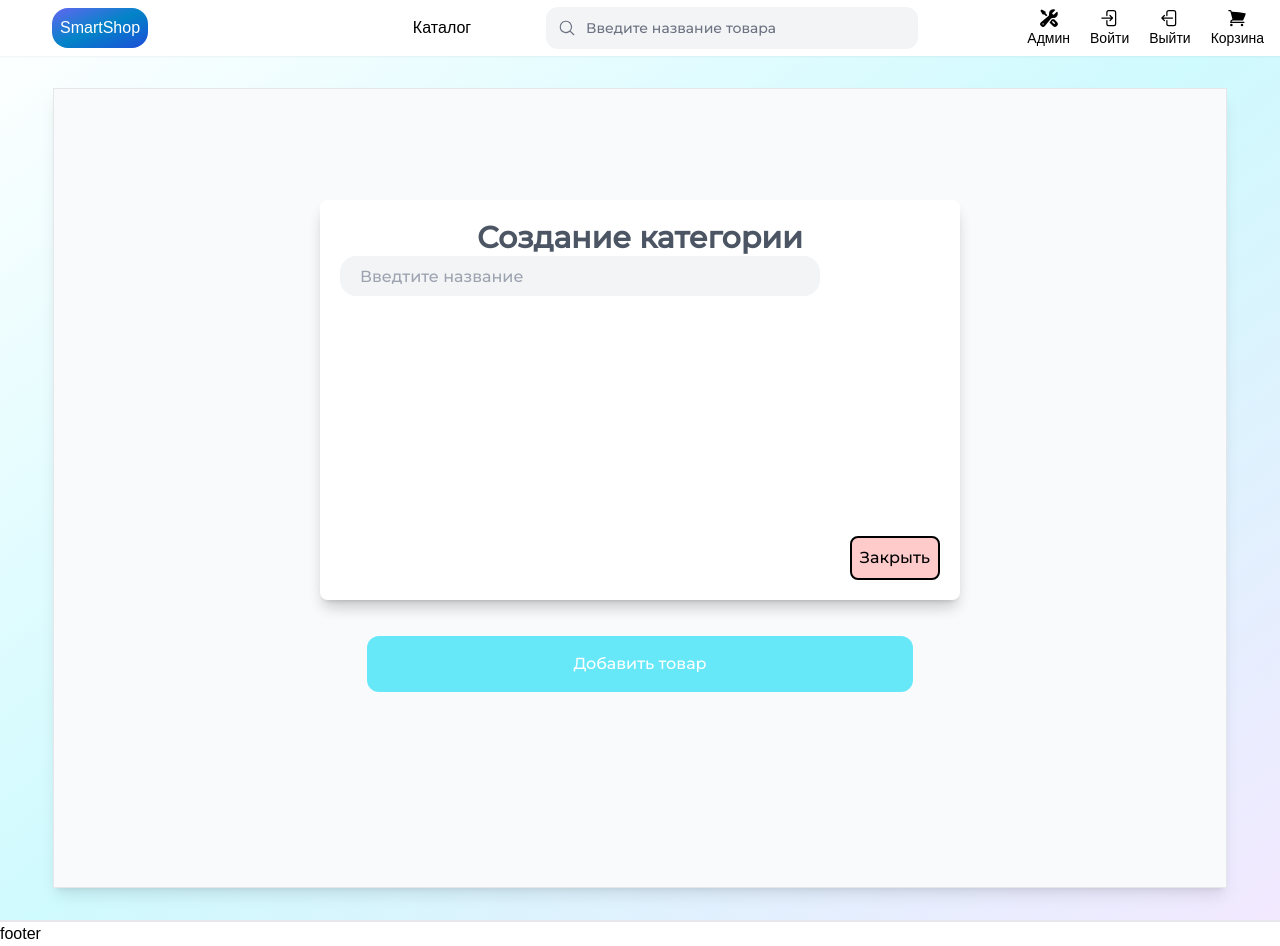
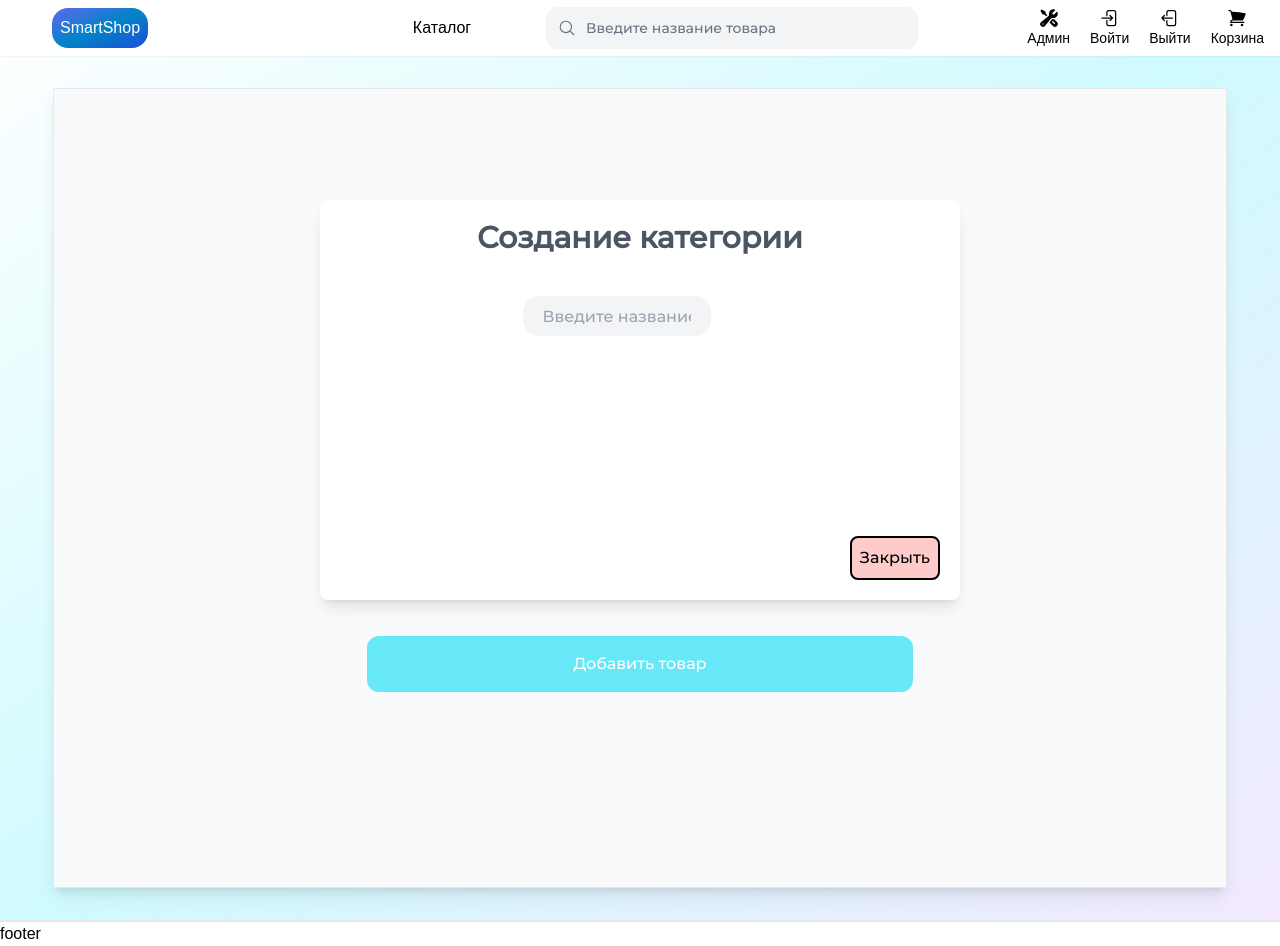
Before and after one commit to f-kurdan/SmartShop, a Next.js app in the folder online-store/new-client/: page /admin in a window 1280 px wide. Both pictures are taken after a click on the element "Создать категорию". Built offline with nearby package versions, Linux system fonts and the light colour scheme; a web font is replaced by a local one.

Commit message:
Fix admin panel layout

```diff
--- a/online-store/new-client/src/components/admin/dialog.tsx
+++ b/online-store/new-client/src/components/admin/dialog.tsx
@@ -2,16 +2,18 @@ import React from 'react'
 import CancelButton from './cancel-button'
 
 const Dialog = ({ state, title }: { state: boolean, title: string }) => {
-
+    console.log(state)
     return (
-        <dialog open={state} className={`fixed top-1/4 transition-all duration-100 h-1/2 z-10 bg-white flex-col  items-start p-5 rounded-lg shadow-lg w-1/2`}>
-            <div className='font-bold text-3xl text-center text-gray-600'>
-                {title}
+        <dialog open={state} className='fixed top-1/4 transition-all duration-100 z-10 bg-white rounded-lg shadow-lg h-1/2 w-1/2' >
+            <div className={`flex gap-10 flex-col items-center justify-start  p-5`}>
+                <div className='font-bold text-3xl text-center text-gray-600'>
+                    {title}
+                </div>
+                <div>
+                    <input type="text" placeholder='Введите название' className='bg-gray-100 rounded-2xl w-4/5 h-10 p-5' />
+                </div>
+                <CancelButton />
             </div>
-            <div>
-                <input type="text" placeholder='Введтите название' className='bg-gray-100 rounded-2xl w-4/5 h-10 p-5' />
-            </div>
-            <CancelButton />
         </dialog>
     )
 }
--- a/online-store/new-client/src/pages/admin/index.tsx
+++ b/online-store/new-client/src/pages/admin/index.tsx
@@ -1,4 +1,3 @@
-import CancelButton from '@/components/admin/cancel-button';
 import Dialog from '@/components/admin/dialog';
 import { HandlerContext } from '@/contexts/HandlerContexts';
 import { NameContext } from '@/contexts/NameContext';
@@ -14,11 +13,11 @@ const index = () => {
     e.preventDefault();
     if (e.target === e.currentTarget) {
       if (showCategoryModal)
-        setShowCategoryModal(show => show = false)
+        setShowCategoryModal(false)
       if (showBrandModal)
-        setShowBrandModal(show => show = false)
+        setShowBrandModal(false)
       if (showProductAddingModal)
-        setShowProductAddingModal(show => show = false)
+        setShowProductAddingModal(false)
     }
   }
 
@@ -43,7 +42,7 @@ const index = () => {
         Создать категорию
       </div>
       <HandlerContext.Provider value={handleCancelClick}>
-        <NameContext.Provider value='category' >
+        <NameContext.Provider  value='category' >
           <Dialog state={showCategoryModal}
             title='Создание категории' />
         </NameContext.Provider>
@@ -53,21 +52,15 @@ const index = () => {
       </div>
       <HandlerContext.Provider value={handleCancelClick}>
         <NameContext.Provider value='brand' >
-
           <Dialog state={showBrandModal}
             title='Создание бренда' />
         </NameContext.Provider>
-      </HandlerContext.Provider>
-      <HandlerContext.Provider value={handleCancelClick}>
-        <Dialog state={showCategoryModal}
-          title='Создание категории' />
       </HandlerContext.Provider>
       <div onClick={() => setShowProductAddingModal(true)} className='transition-all duration-300 text-white bg-cyan-300  p-4 text-center w-1/2 rounded-xl hover:cursor-pointer active:blur-sm'>
         Добавить товар
       </div>
       <HandlerContext.Provider value={handleCancelClick}>
         <NameContext.Provider value='product' >
-
           <Dialog state={showProductAddingModal}
             title='Добавить товар' />
         </NameContext.Provider>
```
